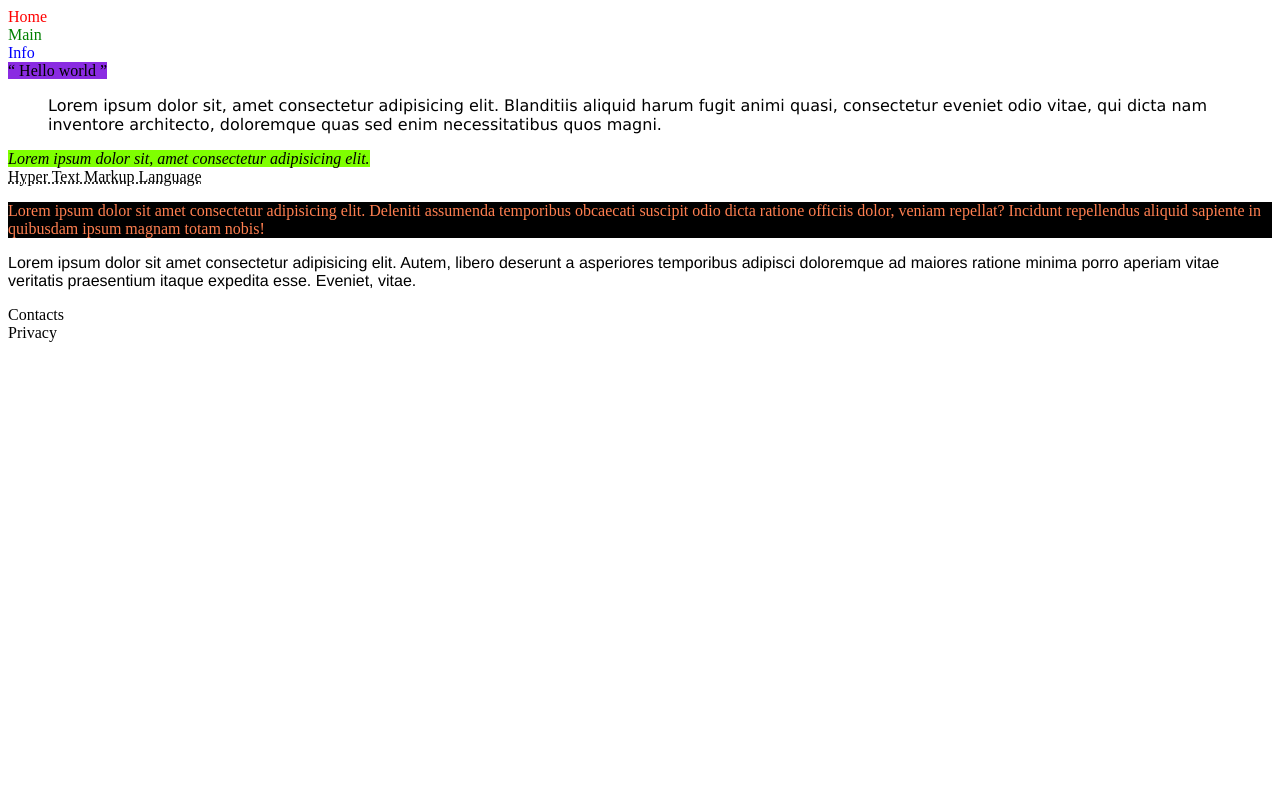
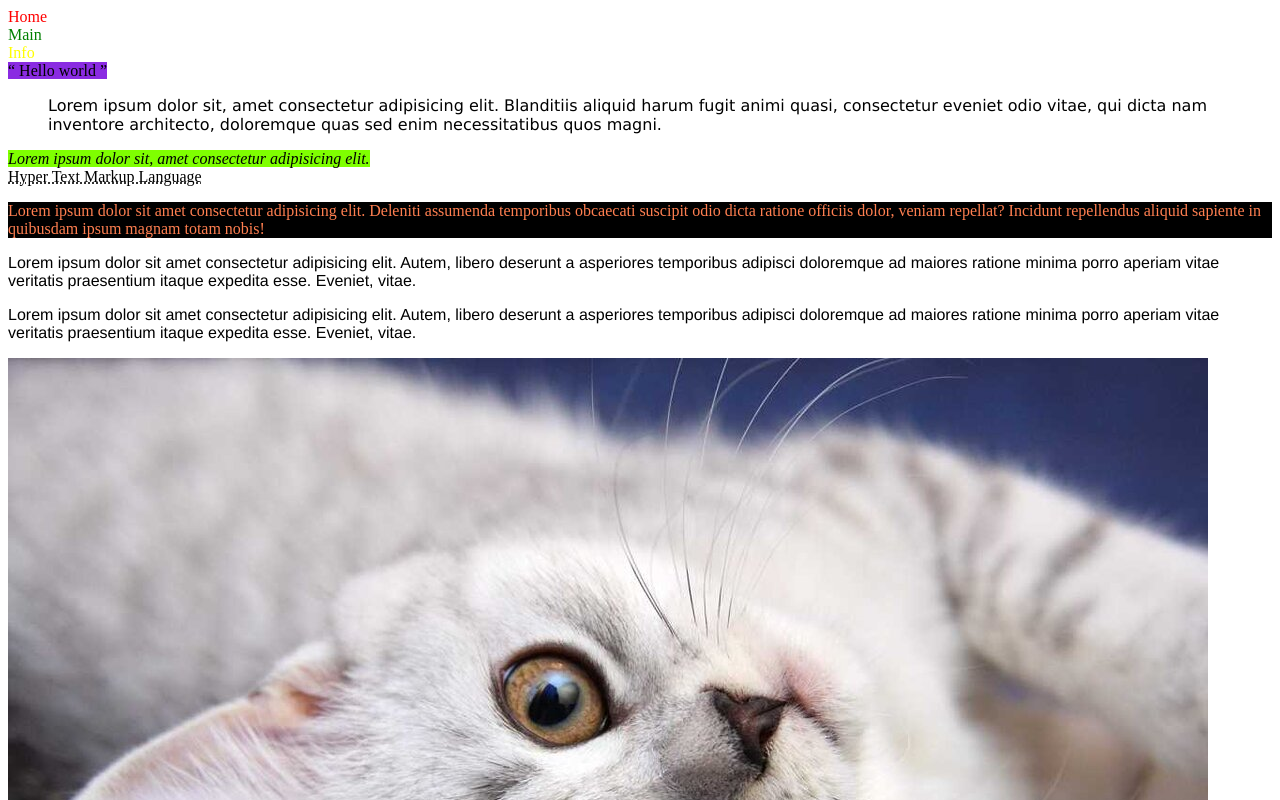
Before and after one commit to darina-kaminska/homework, a plain HTML site: page l2/index.html in a window 1280 px wide. Shown: the top 800 px of the page. Drawn offline with Linux system fonts and the light colour scheme.

Commit message:
third commit

```diff
--- a/l2/index.html
+++ b/l2/index.html
@@ -13,7 +13,7 @@
         <nav style = "color:green">
             Main
         </nav>
-        <nav style = "color:blue">
+        <nav style = "color:yellow">
             Info
         </nav>
     </header>
@@ -53,6 +53,11 @@
             Lorem ipsum dolor sit amet consectetur adipisicing elit.
             Autem, libero deserunt a asperiores temporibus adipisci doloremque ad maiores ratione minima porro aperiam vitae veritatis praesentium itaque expedita esse. Eveniet, vitae.
         </p>
+        <p style = "font-family: 'Franklin Gothic Medium', 'Arial Narrow', Arial, sans-serif;">
+            Lorem ipsum dolor sit amet consectetur adipisicing elit.
+            Autem, libero deserunt a asperiores temporibus adipisci doloremque ad maiores ratione minima porro aperiam vitae veritatis praesentium itaque expedita esse. Eveniet, vitae.
+        </p>
+        <img src="img1.jpg">
     </aside>
     <footer>
         <nav>
```
Also changed, not shown: l3/main1.html (+1 -1 lines), l2/img1.jpg (added).
